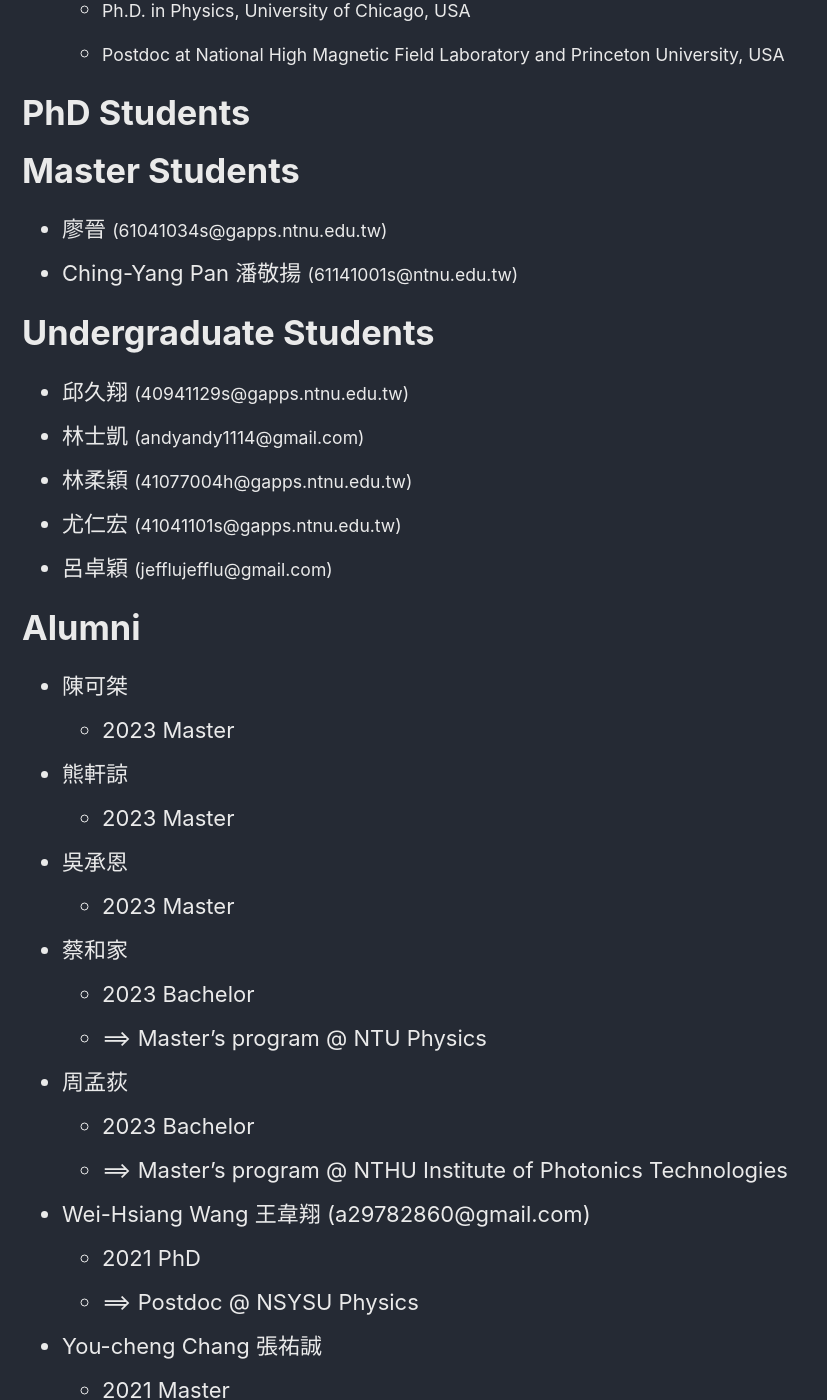
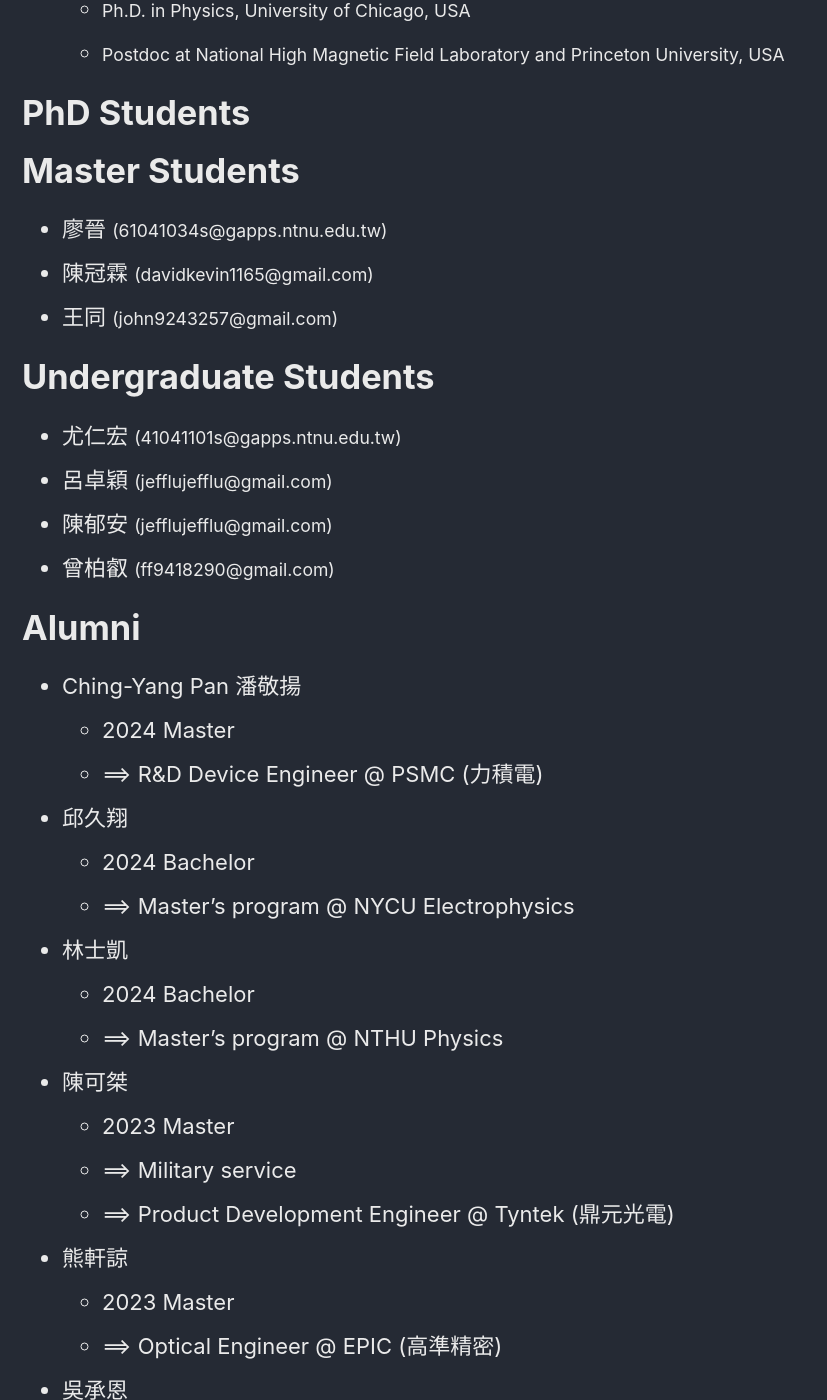
Before and after one commit to pjiang-ntnu/pjiang-ntnu.github.io, a Jekyll site: the page built from _pages/people.md, in a window 1280 px wide and 1400 px high, scrolled down 904 px. Shown: the whole window, without its empty margins (0-827 px from the left). Built offline with Jekyll 4.4.1, drawn with Linux system fonts in a browser that asks for light colours; nearby versions of some CDN libraries; comment, search, counter and statistics services are not loaded.

Commit message:
initial commit

```diff
--- a/_pages/people.md
+++ b/_pages/people.md
@@ -45,22 +45,35 @@ referrerPolicy="no-referrer-when-downgrade"></a></div></noscript>
 # Master Students
 
 * 廖晉 <span style="font-size:80%;">(61041034s@gapps.ntnu.edu.tw)</span>
-* Ching-Yang Pan 潘敬揚 <span style="font-size:80%;">(61141001s@ntnu.edu.tw)</span>
+* 陳冠霖 <span style="font-size:80%;">(davidkevin1165@gmail.com)</span>
+* 王同 <span style="font-size:80%;">(john9243257@gmail.com)</span>
+
 
 # Undergraduate Students
 
-* 邱久翔 <span style="font-size:80%;">(40941129s@gapps.ntnu.edu.tw)</span>
-* 林士凱 <span style="font-size:80%;">(andyandy1114@gmail.com)</span>
-* 林柔穎 <span style="font-size:80%;">(41077004h@gapps.ntnu.edu.tw)</span>
 * 尤仁宏 <span style="font-size:80%;">(41041101s@gapps.ntnu.edu.tw)</span>
 * 呂卓穎 <span style="font-size:80%;">(jefflujefflu@gmail.com)</span>
+* 陳郁安 <span style="font-size:80%;">(jefflujefflu@gmail.com)</span>
+* 曾柏叡 <span style="font-size:80%;">(ff9418290@gmail.com)</span>
 
 # Alumni
 
+* Ching-Yang Pan 潘敬揚
+  * 2024 Master
+  * ⟹  R&D Device Engineer @ PSMC (力積電)
+* 邱久翔
+  * 2024 Bachelor
+  * ⟹  Master's program @ NYCU Electrophysics
+* 林士凱
+  * 2024 Bachelor
+  * ⟹  Master's program @ NTHU Physics
 * 陳可桀
   * 2023 Master
+  * ⟹  Military service
+  * ⟹  Product Development Engineer @ Tyntek (鼎元光電)
 * 熊軒諒
   * 2023 Master
+  * ⟹  Optical Engineer @ EPIC (高準精密)
 * 吳承恩
   * 2023 Master
 * 蔡和家
```
